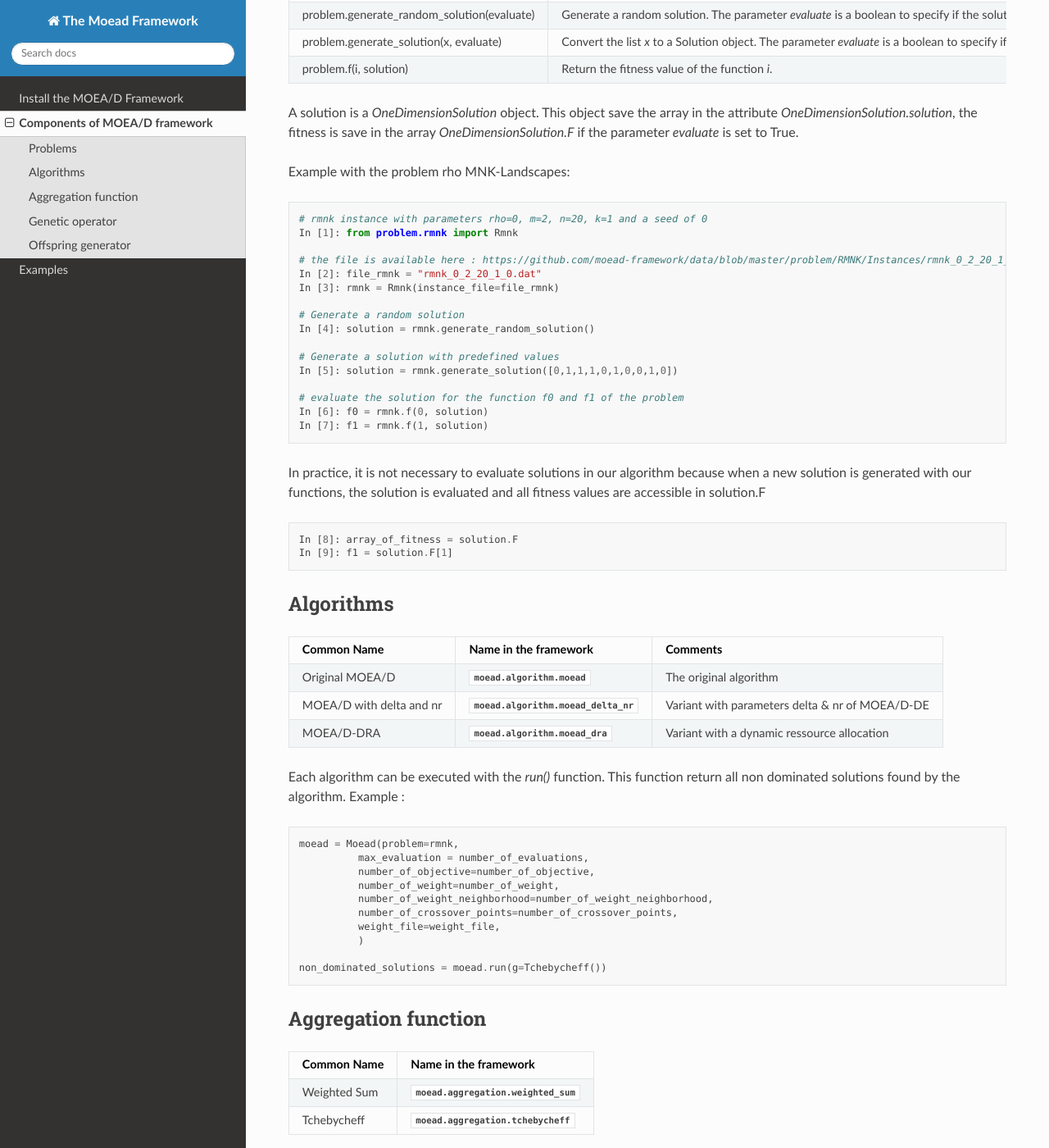
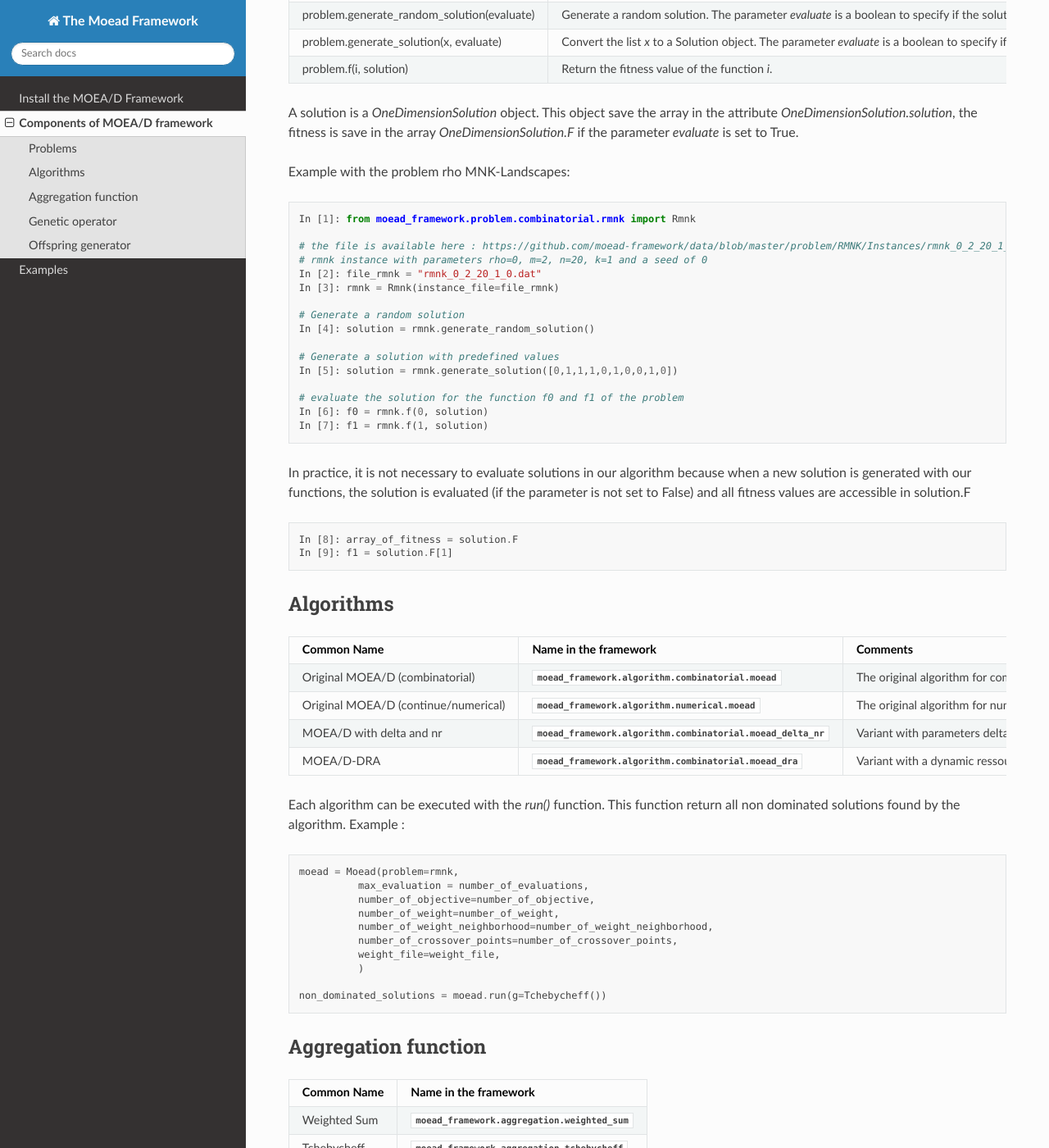
Before and after one commit to moead-framework/documentation, a Sphinx documentation site: the page built from docs/documentation.rst, in a window 1280 px wide and 1400 px high, scrolled down 527 px. Shown: the whole window at 82% size. Built offline with Sphinx 7.4.7 and the Read the Docs theme 2.0.0, drawn with Linux system fonts in a browser that asks for light colours; some of the changed text lies outside the part shown.

Commit message:
update doc

```diff
--- a/docs/documentation.rst
+++ b/docs/documentation.rst
@@ -36,10 +36,10 @@ Example with the problem rho MNK-Landscapes:
 
 .. code-block:: python
 
-    # rmnk instance with parameters rho=0, m=2, n=20, k=1 and a seed of 0
-    In [1]: from problem.rmnk import Rmnk
+    In [1]: from moead_framework.problem.combinatorial.rmnk import Rmnk
 
     # the file is available here : https://github.com/moead-framework/data/blob/master/problem/RMNK/Instances/rmnk_0_2_20_1_0.dat
+    # rmnk instance with parameters rho=0, m=2, n=20, k=1 and a seed of 0
     In [2]: file_rmnk = "rmnk_0_2_20_1_0.dat"
     In [3]: rmnk = Rmnk(instance_file=file_rmnk)
 
@@ -54,7 +54,7 @@ Example with the problem rho MNK-Landscapes:
     In [7]: f1 = rmnk.f(1, solution)
 
 In practice, it is not necessary to evaluate solutions in our algorithm because when a new solution is generated with our functions,
-the solution is evaluated and all fitness values are accessible in solution.F
+the solution is evaluated (if the parameter is not set to False) and all fitness values are accessible in solution.F
 
 .. code-block:: python
 
@@ -65,13 +65,14 @@ the solution is evaluated and all fitness values are accessible in solution.F
 Algorithms
 --------------------------------------
 
-========================================= ========================================= ===================================================================
-Common Name                               Name in the framework                     Comments
-========================================= ========================================= ===================================================================
-Original MOEA/D                           :class:`moead.algorithm.moead`            The original algorithm
-MOEA/D with delta and nr                  :class:`moead.algorithm.moead_delta_nr`   Variant with parameters delta & nr of MOEA/D-DE
-MOEA/D-DRA                                :class:`moead.algorithm.moead_dra`        Variant with a dynamic ressource allocation
-========================================= ========================================= ===================================================================
+========================================= ================================================================== ===================================================================
+Common Name                               Name in the framework                                              Comments
+========================================= ================================================================== ===================================================================
+Original MOEA/D (combinatorial)           :class:`moead_framework.algorithm.combinatorial.moead`             The original algorithm for combinatorial optimization
+Original MOEA/D (continue/numerical)      :class:`moead_framework.algorithm.numerical.moead`                 The original algorithm for numerical optimization
+MOEA/D with delta and nr                  :class:`moead_framework.algorithm.combinatorial.moead_delta_nr`    Variant with parameters delta & nr of MOEA/D-DE
+MOEA/D-DRA                                :class:`moead_framework.algorithm.combinatorial.moead_dra`         Variant with a dynamic ressource allocation
+========================================= ================================================================== ===================================================================
 
 Each algorithm can be executed with the `run()` function. This function return all non dominated solutions found by the
 algorithm. Example :
@@ -95,8 +96,8 @@ Aggregation function
 ========================================= =========================================
 Common Name                               Name in the framework
 ========================================= =========================================
-Weighted Sum                              :class:`moead.aggregation.weighted_sum`
-Tchebycheff                               :class:`moead.aggregation.tchebycheff`
+Weighted Sum                              :class:`moead_framework.aggregation.weighted_sum`
+Tchebycheff                               :class:`moead_framework.aggregation.tchebycheff`
 ========================================= =========================================
 
 The aggregation function is used in MOEA/D to decompose the multi-objective problem into several mono-objective problems.
```
Also changed, not shown: docs/html/_sources/documentation.rst.txt (+13 -12 lines), docs/html/_sources/install.rst.txt (+5 -5 lines), docs/html/documentation.html (+21 -17 lines), docs/html/install.html (+6 -6 lines), docs/install.rst (+5 -5 lines), docs/html/searchindex.js.
